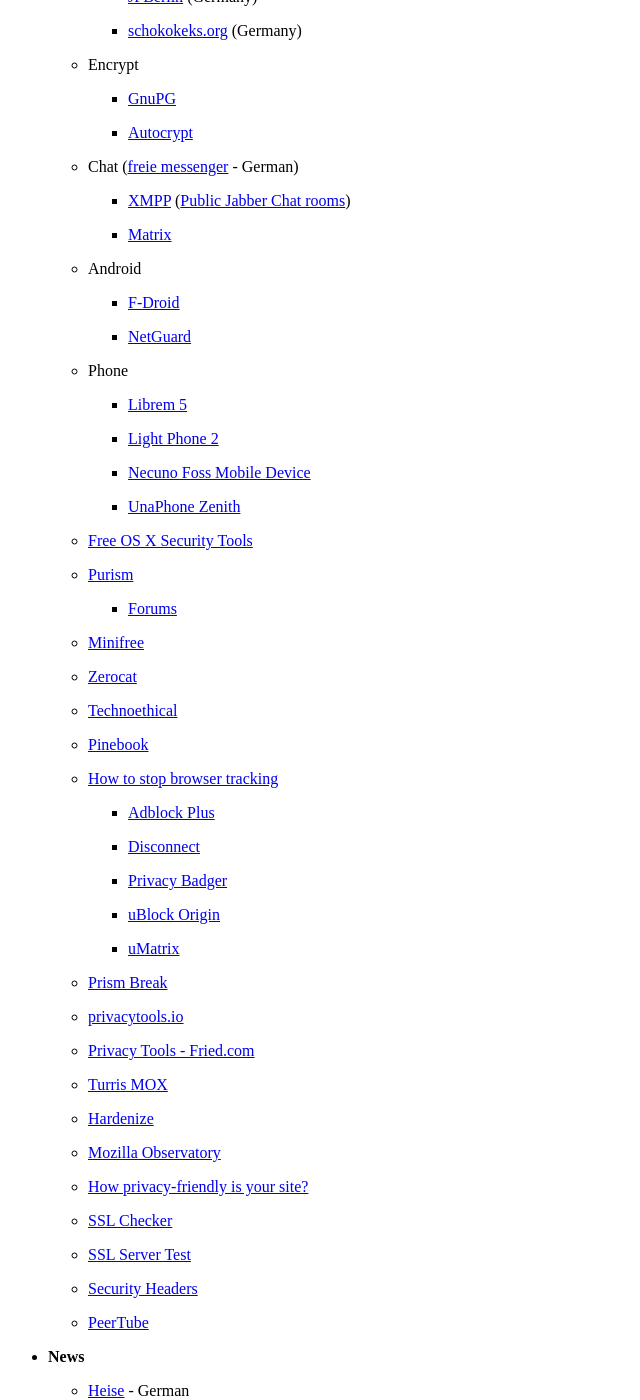
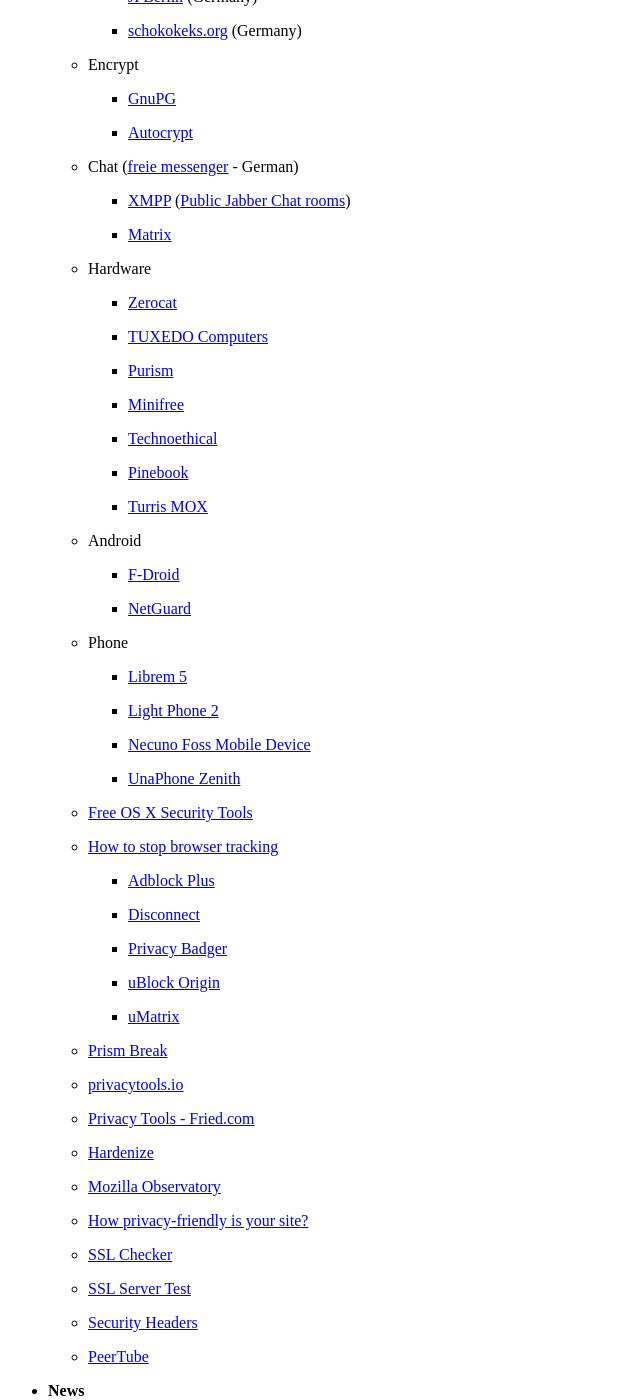
Before and after one commit to wahn/jan_walter_org, a Jekyll site: the page built from links/index.md, in a window 1280 px wide and 1400 px high, scrolled down 6313 px. Shown: the whole window, without its empty margins (0-640 px from the left). Built offline with Jekyll 4.4.1, drawn with Linux system fonts in a browser that asks for light colours; Markdown is read by kramdown in place of the engine named in the settings.

Commit message:
Add Privacy->Hardware section with TUXEDO Computers link.

```diff
--- a/links/index.md
+++ b/links/index.md
@@ -406,6 +406,30 @@
 
         + [Matrix](https://matrix.org/blog/home)
 
+    - Hardware
+
+      + [Zerocat](http://www.zerocat.org)
+
+      + [TUXEDO Computers](https://www.tuxedocomputers.com)
+
+        <!-- http://138.201.176.93 -->
+      + [Purism](https://puri.sm)
+
+        <!-- https://puri.sm/forums -->
+        <!-- + [Forums](http://138.201.228.33) -->
+
+        <!-- + [Fan noise](https://www.youtube.com/watch?v=KMRwaQNs45k) Go to 1h 20m. -->
+
+        <!-- + [Jupiter Broadcasting](http://www.jupiterbroadcasting.com/96641/the-high-price-of-purism-las-405-2) -->
+
+      + [Minifree](https://minifree.org)
+
+      + [Technoethical](https://tehnoetic.com)
+
+      + [Pinebook](https://www.pine64.org)
+
+      + [Turris MOX](https://www.indiegogo.com/projects/turris-mox-modular-open-source-router-security-computers)
+
     - Android
 
         + [F-Droid](https://f-droid.org/en)
@@ -423,24 +447,6 @@
         + [UnaPhone Zenith](https://unaos.com/devices.html)
 
     - [Free OS X Security Tools](https://objective-see.com/products.html)
-
-    <!-- http://138.201.176.93 -->
-    - [Purism](https://puri.sm)
-
-        <!-- https://puri.sm/forums -->
-        + [Forums](http://138.201.228.33)
-
-        <!-- + [Fan noise](https://www.youtube.com/watch?v=KMRwaQNs45k) Go to 1h 20m. -->
-
-        <!-- + [Jupiter Broadcasting](http://www.jupiterbroadcasting.com/96641/the-high-price-of-purism-las-405-2) -->
-
-    - [Minifree](https://minifree.org)
-
-    - [Zerocat](http://www.zerocat.org)
-
-    - [Technoethical](https://tehnoetic.com)
-
-    - [Pinebook](https://www.pine64.org/?page_id=3707)
 
     - [How to stop browser tracking](https://www.comparitech.com/blog/vpn-privacy/free-anti-tracking-browser-extensions)
 
```
Also changed, not shown: other parts of links/index.md (+0 -2 lines).
